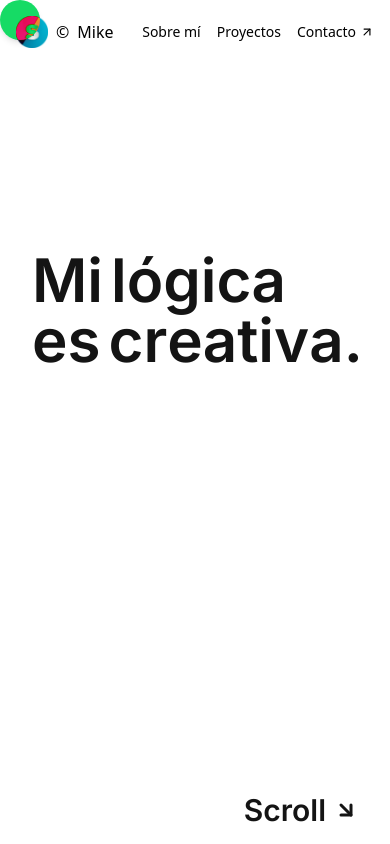
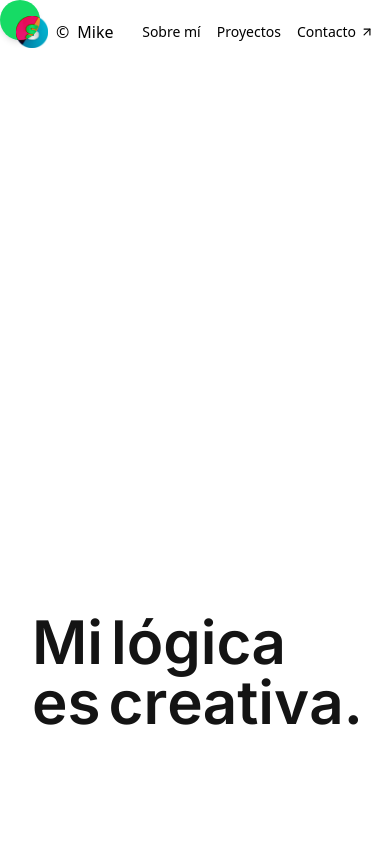
Before and after one commit to mikesspinosa/portfolio, a Next.js app: page / in a window 390 px wide. Shown: the top 844 px of the page. Built offline with nearby package versions, Linux system fonts and the light colour scheme.

Commit message:
fix(ui): hide scroll button on mobile

```diff
--- a/src/app/page.tsx
+++ b/src/app/page.tsx
@@ -87,7 +87,7 @@ export default function Home() {
       {showScrollButton && (
         <Magnetic>
           <div
-            className="fixed bottom-4 right-8 flex cursor-pointer items-center space-x-2 text-3xl font-semibold sm:bottom-8"
+            className="fixed bottom-4 right-8 hidden cursor-pointer items-center space-x-2 text-3xl font-semibold sm:bottom-8 md:flex"
             onClick={scrollToHero}
           >
             <p>Scroll</p>
--- a/src/components/animations/textAnimations/scrollText.tsx
+++ b/src/components/animations/textAnimations/scrollText.tsx
@@ -66,7 +66,7 @@ export function LetterCollision() {
 
   return (
     <div ref={containerRef} className="ml-8 scroll-smooth">
-      <div className="-mt-28 mb-36 flex h-screen flex-col justify-center md:justify-end lg:mb-24">
+      <div className="-mt-28 mb-36 flex h-screen flex-col justify-end lg:mb-24">
         <div className="flex flex-wrap p-0">
           <LetterDisplay word={mi} />
           <div className="w-2 xs:w-4 sm:w-10"></div>
--- a/src/components/home/Description/description.tsx
+++ b/src/components/home/Description/description.tsx
@@ -60,7 +60,7 @@ export default function Description() {
             >
               Ingeniero en Tecnologías de la Información y Negocios Digitales | Creador de contenido | AI | Tecnología con impacto positivo, esa es mi misión.
             </motion.p>
-            <div data-scroll-speed={0.1} className="relative mt-8 flex justify-center">
+            <div data-scroll-speed={0.1} className="relative mt-8 flex justify-center md:justify-start">
               <Link href={'/about'}>
                 <RoundedButton className="flex h-[120px] w-[120px] sm:h-[150px] sm:w-[150px] cursor-pointer items-center justify-center rounded-full bg-destructive text-white text-xl">
                   Sobre mí
```
